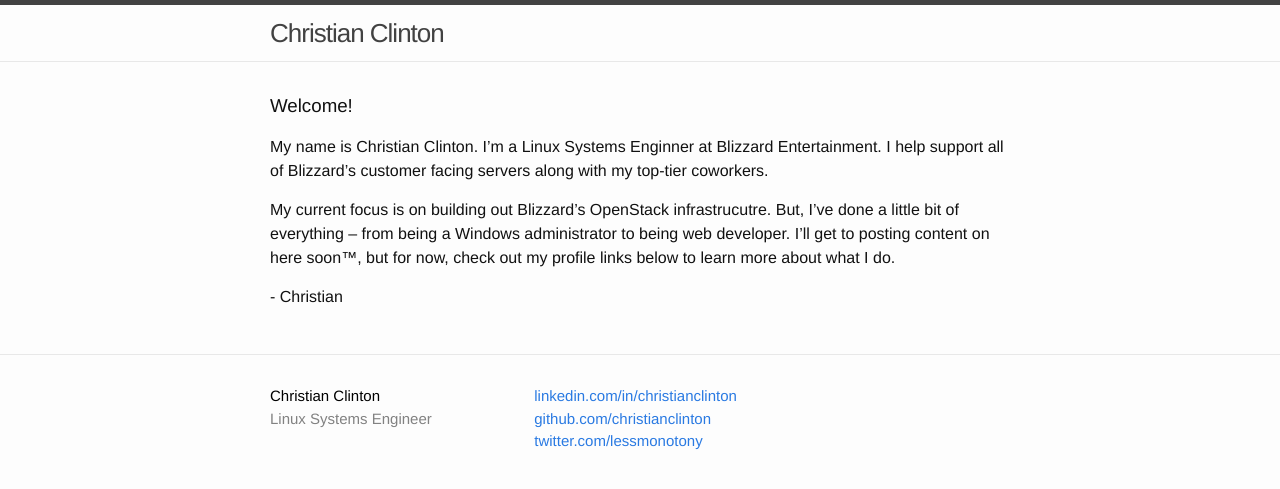
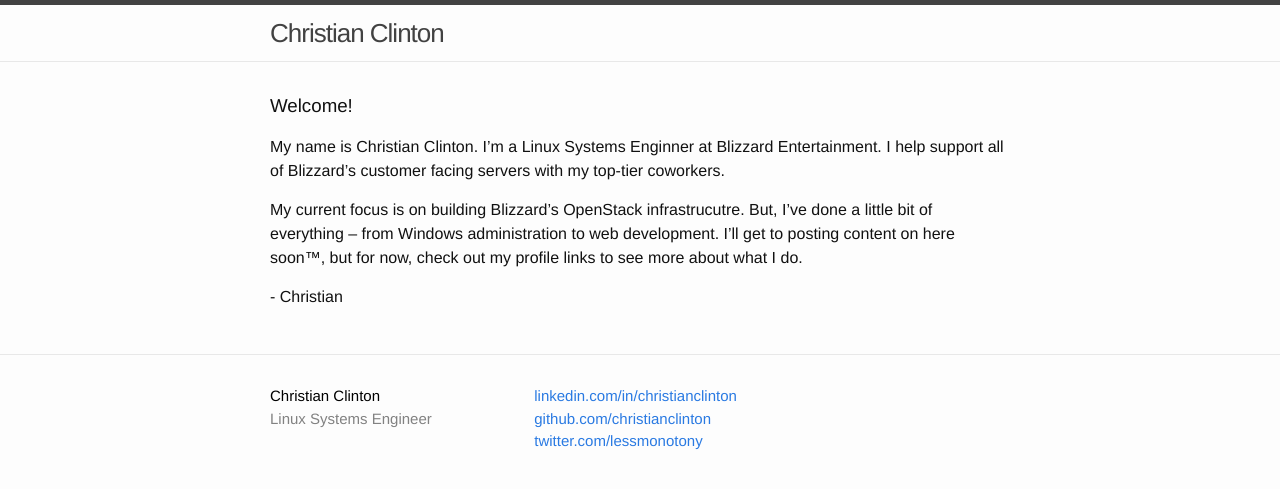
Before and after one commit to christianclinton/christianclinton.github.io, a Jekyll site: the page built from index.html, in a window 1280 px wide. Shown: the top 489 px of the page. Built offline with Jekyll 4.4.1, drawn with Linux system fonts in a browser that asks for light colours.

Commit message:
[about] wording changes

```diff
--- a/_includes/about.md
+++ b/_includes/about.md
@@ -1,7 +1,7 @@
 ### Welcome!
 
-My name is Christian Clinton. I'm a Linux Systems Enginner at Blizzard Entertainment. I help support all of Blizzard's customer facing servers along with my top-tier coworkers.
+My name is Christian Clinton. I'm a Linux Systems Enginner at Blizzard Entertainment. I help support all of Blizzard's customer facing servers with my top-tier coworkers.
 
-My current focus is on building out Blizzard's OpenStack infrastrucutre. But, I've done a little bit of everything -- from being a Windows administrator to being web developer. I'll get to posting content on here soon&trade;, but for now, check out my profile links below to learn more about what I do.
+My current focus is on building Blizzard's OpenStack infrastrucutre. But, I've done a little bit of everything -- from Windows administration to web development. I'll get to posting content on here soon&trade;, but for now, check out my profile links to see more about what I do.
 
 \- Christian
```
